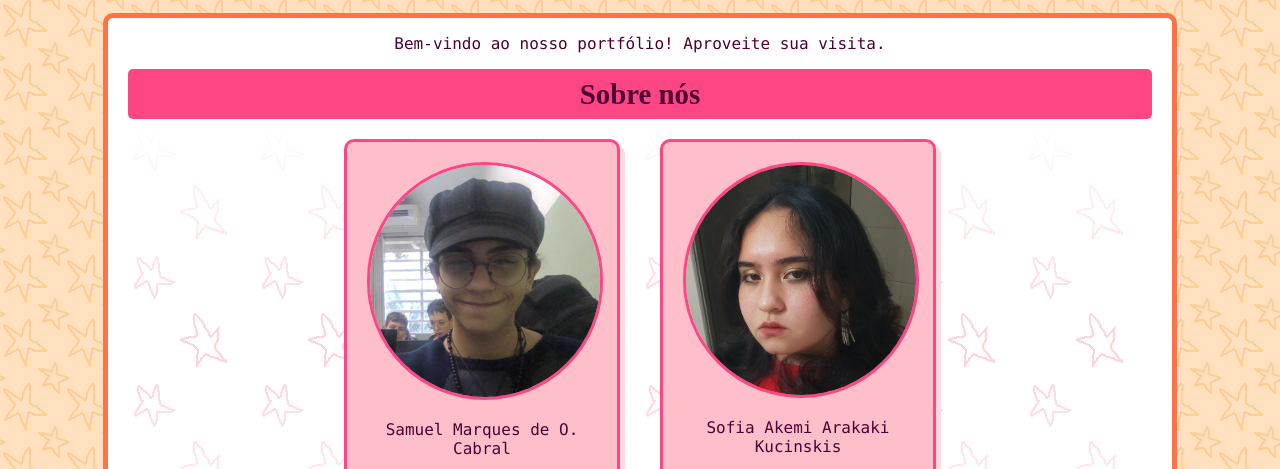
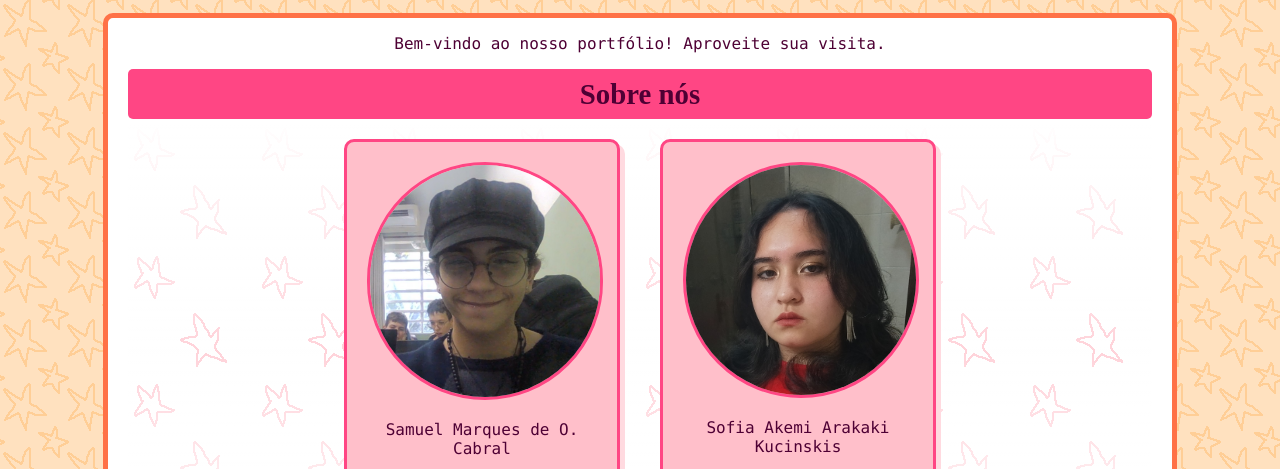
Before and after one commit to M0C-Dev/PAM---Nosso-portif-lio, a plain HTML site: page index.html in a window 1280 px wide. Shown: the part 207-676 px from the top of the page. Drawn offline with Linux system fonts and the light colour scheme; a script that the page names is missing.

Commit message:
mudou a sofia

```diff
--- a/index.html
+++ b/index.html
@@ -24,7 +24,7 @@
                     <p class="social-small-title" ><i class="fa-brands fa-github"></i><a href="https://github.com/M0C-Dev">Github!</a></p>
                 </div>
                 <div class="card-nos">
-                    <img src="imgs/fotinhas nossas/sofia.png" alt="">
+                    <img src="imgs/fotinhas nossas/sofia.jpeg" alt="">
                     <p>Sofia Akemi Arakaki Kucinskis</p>
                     <p class="small-grey">Estudante de DS</p>
                     <p class="social-small-title" ><i class="fa-brands fa-github"></i><a href="https://github.com/SofiaAkemi">Github!</a></p>
```
Also changed, not shown: imgs/fotinhas nossas/sofia.jpeg (added), imgs/fotinhas nossas/sofia.png (deleted).
